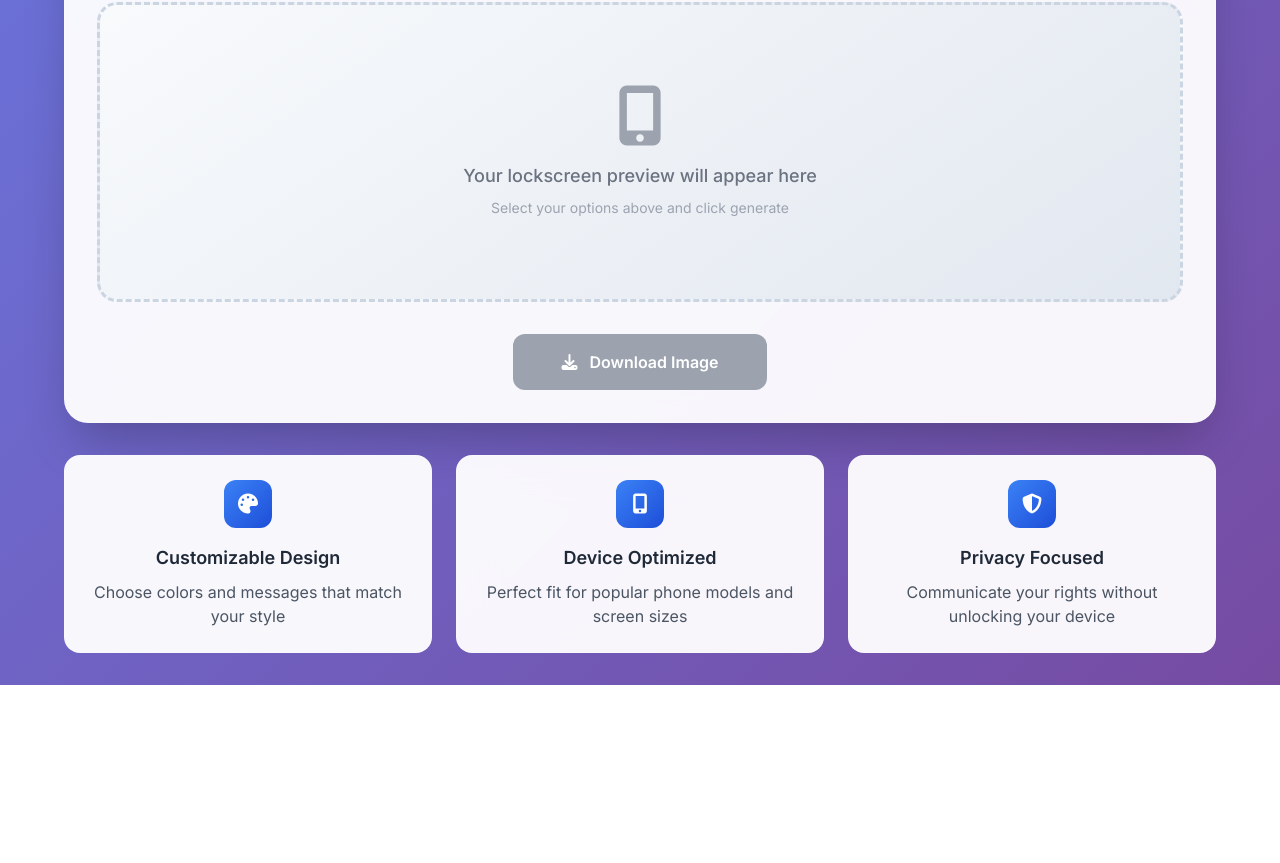
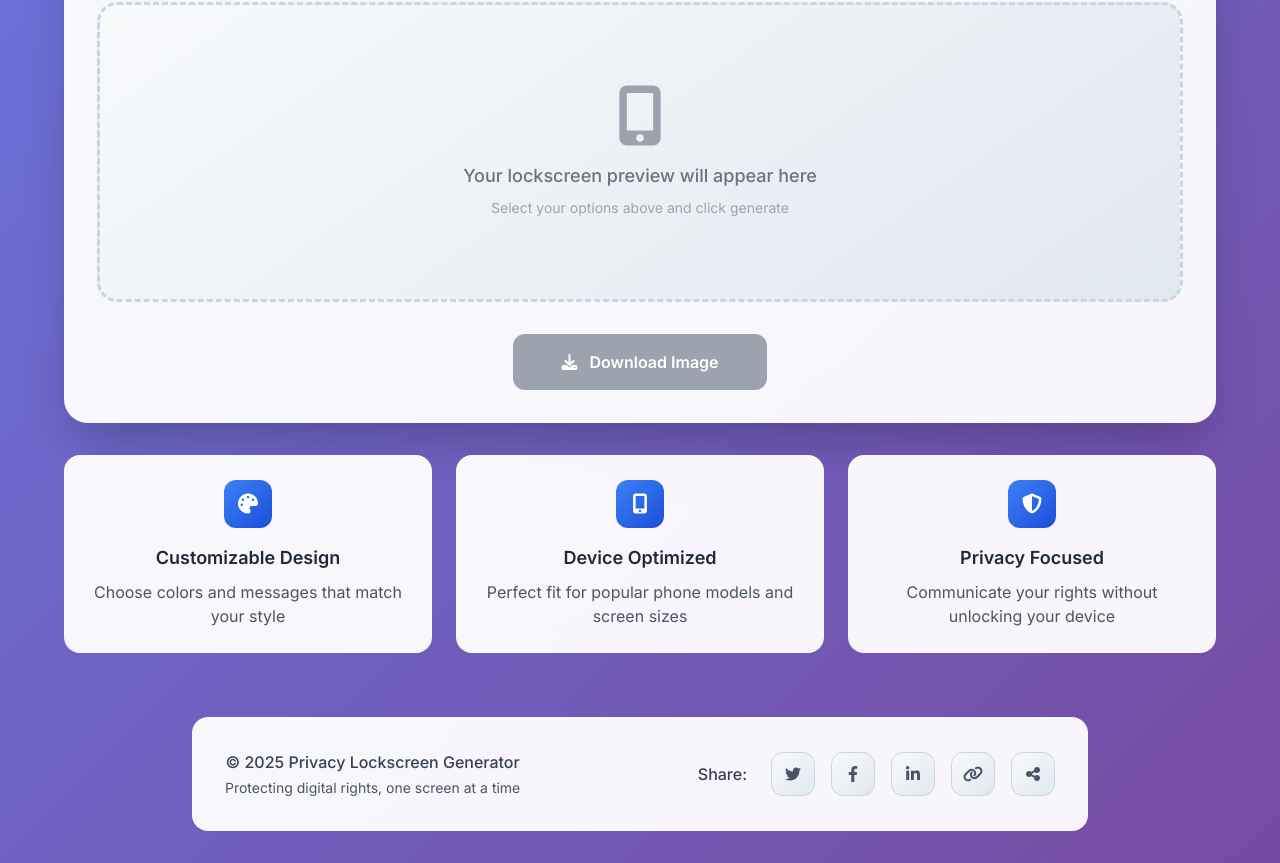
Before and after one commit to johnzilla/privacy-lockscreen, a website built with Vite: page index.html in a window 1280 px wide. Shown: the part 745-1608 px from the top of the page. Before the commit the page ends 1430 px from the top, so only its background shows below. Built offline with nearby package versions, Linux system fonts and the light colour scheme.

Commit message:
Add footer with copyright and social share icons

```diff
--- a/index.html
+++ b/index.html
@@ -248,6 +248,29 @@
         .grid-item:nth-child(2) { animation-delay: 0.2s; }
         .grid-item:nth-child(3) { animation-delay: 0.3s; }
         .grid-item:nth-child(4) { animation-delay: 0.4s; }
+
+        .share-btn {
+            width: 44px;
+            height: 44px;
+            border-radius: 12px;
+            background: linear-gradient(135deg, #f8fafc, #e2e8f0);
+            border: 1px solid #cbd5e1;
+            display: flex;
+            align-items: center;
+            justify-content: center;
+            color: #475569;
+            font-size: 16px;
+            transition: all 0.3s ease;
+            cursor: pointer;
+        }
+
+        .share-btn:hover {
+            background: linear-gradient(135deg, #3b82f6, #1d4ed8);
+            color: white;
+            transform: translateY(-2px);
+            box-shadow: 0 8px 20px rgba(59, 130, 246, 0.3);
+            border-color: #3b82f6;
+        }
     </style>
 </head>
 <body class="font-inter">
@@ -391,6 +414,39 @@
                 </div>
             </div>
         </div>
+
+        <!-- Footer -->
+        <footer class="mt-16 text-center">
+            <div class="glass-card rounded-2xl p-8 max-w-4xl mx-auto">
+                <div class="flex flex-col md:flex-row items-center justify-between gap-6">
+                    <!-- Copyright -->
+                    <div class="text-gray-700">
+                        <p class="font-medium">© 2025 Privacy Lockscreen Generator</p>
+                        <p class="text-sm text-gray-600 mt-1">Protecting digital rights, one screen at a time</p>
+                    </div>
+
+                    <!-- Share Icons -->
+                    <div class="flex items-center gap-4">
+                        <span class="text-gray-700 font-medium mr-2">Share:</span>
+                        <button onclick="shareOnTwitter()" class="share-btn" title="Share on Twitter">
+                            <i class="fab fa-twitter"></i>
+                        </button>
+                        <button onclick="shareOnFacebook()" class="share-btn" title="Share on Facebook">
+                            <i class="fab fa-facebook-f"></i>
+                        </button>
+                        <button onclick="shareOnLinkedIn()" class="share-btn" title="Share on LinkedIn">
+                            <i class="fab fa-linkedin-in"></i>
+                        </button>
+                        <button onclick="copyToClipboard()" class="share-btn" title="Copy link">
+                            <i class="fas fa-link"></i>
+                        </button>
+                        <button onclick="shareNative()" class="share-btn" title="Share">
+                            <i class="fas fa-share-alt"></i>
+                        </button>
+                    </div>
+                </div>
+            </div>
+        </footer>
     </div>
 
     <script src="./main.js"></script>
--- a/main.js
+++ b/main.js
@@ -217,3 +217,46 @@ function downloadImage() {
 // --- Run ---
 init();
 updateColorPreviews();
+
+// --- Social Sharing Functions ---
+function shareOnTwitter() {
+    const text = "Check out this Privacy Lockscreen Generator! Create custom lockscreen images to protect your digital rights.";
+    const url = window.location.href;
+    window.open(`https://twitter.com/intent/tweet?text=${encodeURIComponent(text)}&url=${encodeURIComponent(url)}`, '_blank');
+}
+
+function shareOnFacebook() {
+    const url = window.location.href;
+    window.open(`https://www.facebook.com/sharer/sharer.php?u=${encodeURIComponent(url)}`, '_blank');
+}
+
+function shareOnLinkedIn() {
+    const title = "Privacy Lockscreen Generator";
+    const summary = "Create custom lockscreen images to protect your digital rights";
+    const url = window.location.href;
+    window.open(`https://www.linkedin.com/sharing/share-offsite/?url=${encodeURIComponent(url)}&title=${encodeURIComponent(title)}&summary=${encodeURIComponent(summary)}`, '_blank');
+}
+
+function copyToClipboard() {
+    navigator.clipboard.writeText(window.location.href).then(() => {
+        showMessage("Link copied to clipboard!", "success");
+    }).catch(() => {
+        showMessage("Failed to copy link. Please copy manually.", "error");
+    });
+}
+
+function shareNative() {
+    if (navigator.share) {
+        navigator.share({
+            title: 'Privacy Lockscreen Generator',
+            text: 'Create custom lockscreen images to protect your digital rights',
+            url: window.location.href
+        }).catch(() => {
+            // Fallback to copy to clipboard if native share fails
+            copyToClipboard();
+        });
+    } else {
+        // Fallback for browsers that don't support native sharing
+        copyToClipboard();
+    }
+}
```
